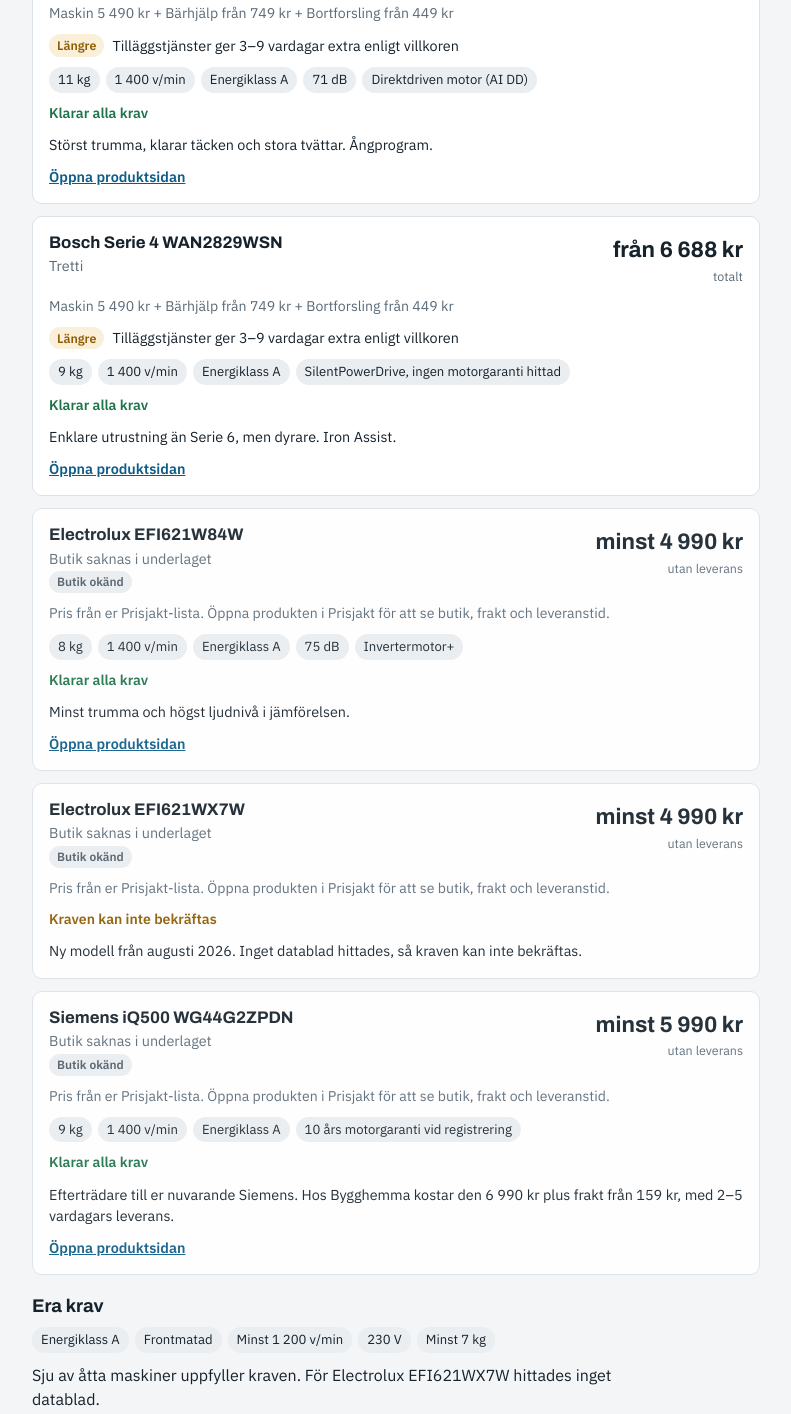
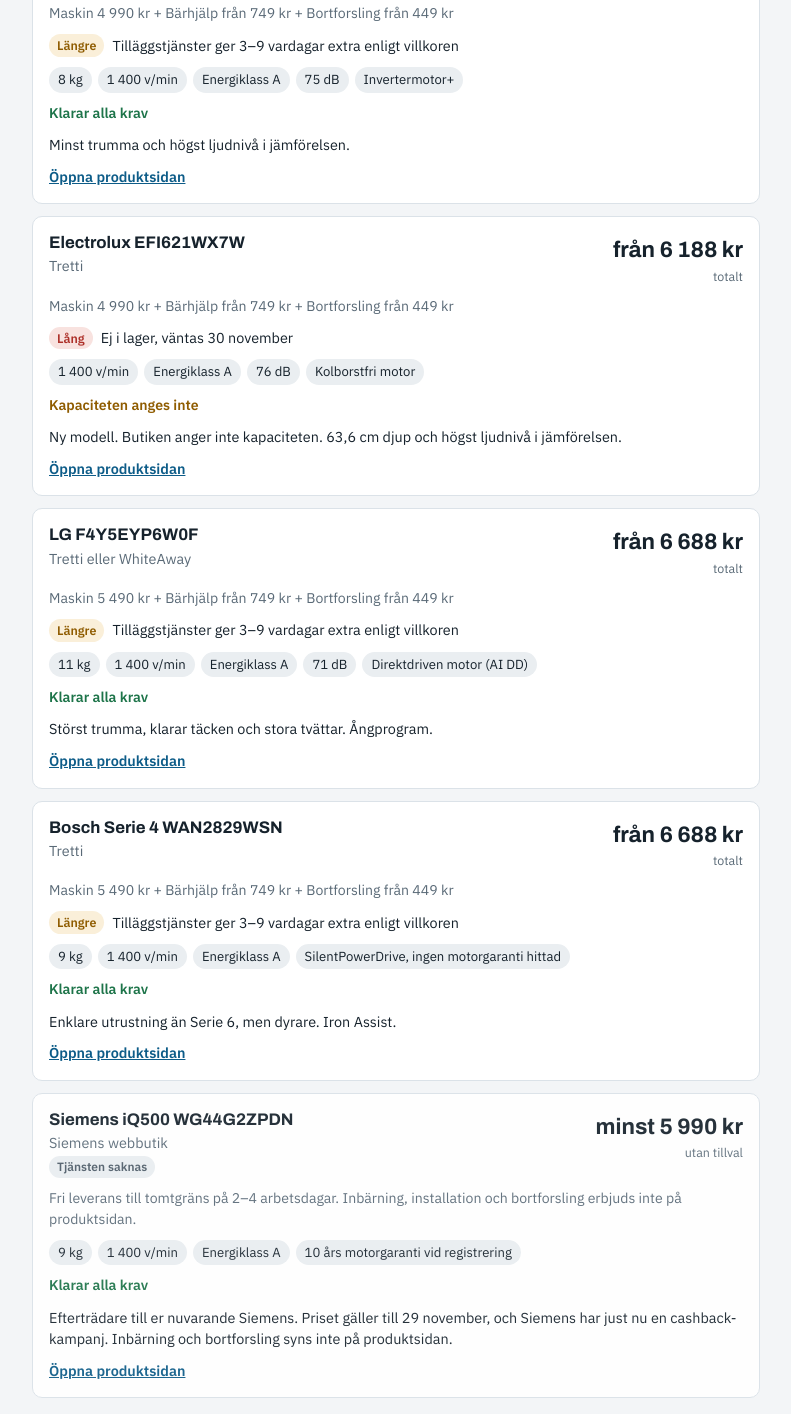
Before and after one commit to hej-design/Hemma, a plain HTML site: page tvattmaskin/index.html in a window 1280 px wide. Shown: the part 1596-3010 px from the top of the page, without its empty margins (244-1035 px from the left). Drawn offline with Linux system fonts and the light colour scheme.

Commit message:
Lägg in butiksdata för Siemens och Electrolux
Siemens webbutik, Trettis priser för båda Electrolux-modellerna och
lagerstatus för EFI621WX7W ersätter uppgifterna från Prisjakt.

Co-Authored-By: Claude Opus 5.5 <noreply@anthropic.com>
Claude-Session: https://claude.ai/code/session_01GqN3QSQXkYPDgQcP2LBHL9

```diff
--- a/tvattmaskin/index.html
+++ b/tvattmaskin/index.html
@@ -148,7 +148,7 @@ a:focus-visible,button:focus-visible,input:focus-visible+label{outline:2px solid
       <span class="chip">230 V</span>
       <span class="chip">Minst 7 kg</span>
     </div>
-    <p>Sju av åtta maskiner uppfyller kraven. För Electrolux EFI621WX7W hittades inget datablad.</p>
+    <p>Sju av åtta maskiner uppfyller kraven. För Electrolux EFI621WX7W anger butiken inte kapaciteten, och den finns inte i lager förrän 30 november.</p>
   </section>
 
   <section class="section" aria-labelledby="tank-h">
@@ -164,7 +164,7 @@ a:focus-visible,button:focus-visible,input:focus-visible+label{outline:2px solid
 
   <section class="sources" aria-labelledby="src-h">
     <h3 id="src-h">Källor</h3>
-    <span>Priser: er Prisjakt-lista, butikernas kassor 18 november och Pricerunner (<a href="https://www.pricerunner.se/pl/14-3325831840/Tvaettmaskiner/Bosch-Series-6-WGG244ZTSN-Vit-priser">Bosch Serie 6</a>, <a href="https://www.pricerunner.se/pl/14-3208466469/Tvaettmaskiner/LG-F4Y5EYP6W0F-Vit-priser">LG F4Y5EYP6W0F</a>, <a href="https://www.pricerunner.se/pl/14-3391531291/Tvaettmaskiner/LG-F4A1009NWK-Tvaettmaskin-Vit-priser">LG F4A1009NWK</a>, <a href="https://www.pricerunner.se/pl/14-3457619012/Tvaettmaskiner/Bosch-WAN2829WSN-Serie-4-Tvaettmaskin-priser">Bosch Serie 4</a>).</span>
+    <span>Priser: butikernas sidor och kassor 18 november, <a href="https://www.siemens-home.bsh-group.com/se/sv/product/tvatt-och-tork/tvattmaskin/frontmatad-tvattmaskin/WG44G2ZPDN">Siemens webbutik</a>, <a href="https://www.tretti.se/vitvaror/tvattmaskin/frontmatad-tvattmaskin/product/electrolux-efi621wx7w/">Tretti (EFI621WX7W)</a> och Pricerunner (<a href="https://www.pricerunner.se/pl/14-3403500775/Tvaettmaskiner/Siemens-WG44G2ZPDN-priser">Siemens iQ500</a>, <a href="https://www.pricerunner.se/pl/14-3391531099/Tvaettmaskiner/Electrolux-EFI621W84W-Tvaettmaskin-Vit-priser">Electrolux EFI621W84W</a>, <a href="https://www.pricerunner.se/pl/14-3325831840/Tvaettmaskiner/Bosch-Series-6-WGG244ZTSN-Vit-priser">Bosch Serie 6</a>, <a href="https://www.pricerunner.se/pl/14-3208466469/Tvaettmaskiner/LG-F4Y5EYP6W0F-Vit-priser">LG F4Y5EYP6W0F</a>, <a href="https://www.pricerunner.se/pl/14-3391531291/Tvaettmaskiner/LG-F4A1009NWK-Tvaettmaskin-Vit-priser">LG F4A1009NWK</a>, <a href="https://www.pricerunner.se/pl/14-3457619012/Tvaettmaskiner/Bosch-WAN2829WSN-Serie-4-Tvaettmaskin-priser">Bosch Serie 4</a>).</span>
     <span>Datablad: <a href="https://media3.bsh-group.com/Documents/specsheet/sv-SE/WGG244ZTSN.pdf">Bosch Serie 6</a>, <a href="https://media3.bsh-group.com/Documents/specsheet/sv-SE/WG44G2ZPDN.pdf">Siemens iQ500</a>, <a href="https://media3.bsh-group.com/Documents/specsheet/sv-SE/WAN2829WSN.pdf">Bosch Serie 4</a>, <a href="https://www.electrolux.dk/laundry/laundry/washing-machines/front-loader-washing-machine/efi621w84w/">Electrolux EFI621W84W</a>, <a href="https://www.elkjop.no/document/dv_doc_D18000147626/1054200/tcl-p5-vaskemaskin-fp1154wa1ne-11kg.PDF">TCL P5</a>, <a href="https://www.lg.com/no/vaskemaskiner/lg-f4y5eyp6w0f">LG F4Y5EYP6W0F</a>.</span>
     <span>Leverans och installation: <a href="https://www.elgiganten.se/kundtjanst/leverans/leverans-och-installationsavtal">Elgiganten</a>, <a href="https://www.tretti.se/pb/leveransinformation/">Tretti</a>, <a href="https://www.whiteaway.se/leveransinformation/">WhiteAway</a>, <a href="https://www.elgiganten.se/magazine/vitvaror/tvattmaskin/guide-har-du-ocksa-gjort-den-har-tvattmaskinstabben">Elgigantens installationsguide</a>.</span>
     <span>Ägarförhållanden: <a href="https://app.dealroom.co/companies/whiteaway">Dealroom</a>, <a href="https://www.realtid.se/bors-finans/qliro-saljer-tretti-till-whiteaway/">Realtid</a>.</span>
@@ -191,6 +191,12 @@ const STORES = {
     self:    { parts: [['Leverans till tomtgräns 8–17', 299], ['Gamla till återvinningscentral', 0]], from: false, time: '1–2 dagar. 349 kr i stället för 299 kr om ni väljer dag och tid', state: 'ok' },
     carry:   { parts: [['Leverans med inbärning', 649], ['Bortforsling', 349]], from: false, time: '2 dagar enligt kassan', state: 'ok' },
     install: { parts: [['Leverans med inbärning', 649], ['Installation', 799], ['Bortforsling', 349]], from: false, time: 'Ni väljer dag och tidsfönster i kassan', state: 'book' }
+  },
+  siemens: {
+    name: 'Siemens webbutik',
+    self:    { parts: [['Leverans till tomtgräns', 0], ['Gamla till återvinningscentral', 0]], from: false, time: '2–4 arbetsdagar', state: 'ok' },
+    carry:   null,
+    install: null
   },
   wa: {
     name: 'WhiteAway-gruppen',
@@ -221,18 +227,19 @@ const MACHINES = [
     motor: 'Invertermotor', req: true,
     note: 'Klubbpriset kräver medlemskap hos Elgiganten. 62 cm djup. Kortare historik som vitvarumärke i Sverige.',
     link: 'https://www.elgiganten.se/brand/tcl' },
-  { id: 'siemens', name: 'Siemens iQ500 WG44G2ZPDN', shop: null, price: 5990, kg: 9, rpm: 1400, energy: 'A', db: null,
+  { id: 'siemens', name: 'Siemens iQ500 WG44G2ZPDN', shop: 'Siemens webbutik', store: 'siemens', price: 5990, kg: 9, rpm: 1400, energy: 'A', db: null,
     motor: '10 års motorgaranti vid registrering', req: true,
-    note: 'Efterträdare till er nuvarande Siemens. Hos Bygghemma kostar den 6 990 kr plus frakt från 159 kr, med 2–5 vardagars leverans.',
-    link: 'https://www.bygghemma.se/kok-och-bad/vitvaror/tvattmaskin/frontmatad-tvattmaskin/frontmatad-tvattmaskin-siemens-wg44g2zpdn-iq500-med-kolborstfri-motor/p-1917174' },
-  { id: 'elux84', name: 'Electrolux EFI621W84W', shop: null, price: 4990, kg: 8, rpm: 1400, energy: 'A', db: 75,
+    note: 'Efterträdare till er nuvarande Siemens. Priset gäller till 29 november, och Siemens har just nu en cashback-kampanj. Inbärning och bortforsling syns inte på produktsidan.',
+    link: 'https://www.siemens-home.bsh-group.com/se/sv/product/tvatt-och-tork/tvattmaskin/frontmatad-tvattmaskin/WG44G2ZPDN' },
+  { id: 'elux84', name: 'Electrolux EFI621W84W', shop: 'Tretti', store: 'wa', price: 4990, kg: 8, rpm: 1400, energy: 'A', db: 75,
     motor: 'Invertermotor+', req: true,
     note: 'Minst trumma och högst ljudnivå i jämförelsen.',
-    link: 'https://www.netonnet.se/art/vitvaror/tvattmaskin/frontmatad-tvattmaskin/electrolux-efi621w84w/1052886.17968/' },
-  { id: 'eluxx7', name: 'Electrolux EFI621WX7W', shop: null, price: 4990, kg: null, rpm: null, energy: null, db: null,
-    motor: null, req: null,
-    note: 'Ny modell från augusti 2026. Inget datablad hittades, så kraven kan inte bekräftas.',
-    link: null }
+    link: 'https://www.pricerunner.se/pl/14-3391531099/Tvaettmaskiner/Electrolux-EFI621W84W-Tvaettmaskin-Vit-priser' },
+  { id: 'eluxx7', name: 'Electrolux EFI621WX7W', shop: 'Tretti', store: 'wa', price: 4990, kg: null, rpm: 1400, energy: 'A', db: 76,
+    motor: 'Kolborstfri motor', req: null,
+    timeOverride: { time: 'Ej i lager, väntas 30 november', state: 'bad' },
+    note: 'Ny modell. Butiken anger inte kapaciteten. 63,6 cm djup och högst ljudnivå i jämförelsen.',
+    link: 'https://www.tretti.se/vitvaror/tvattmaskin/frontmatad-tvattmaskin/product/electrolux-efi621wx7w/' }
 ];
 
 const kr = n => n.toLocaleString('sv-SE') + ' kr';
@@ -241,8 +248,11 @@ const STATE_LABEL = { ok: 'Snabb', warn: 'Längre', bad: 'Lång', book: 'Bokas'
 function costFor(m, mode) {
   if (!m.store) return null;
   const s = STORES[m.store][mode];
+  if (!s) return null;
   const fees = s.parts.reduce((a, p) => a + p[1], 0);
-  return { total: m.price + fees, fees, parts: s.parts, from: s.from, time: s.time, state: s.state };
+  const time = m.timeOverride ? m.timeOverride.time : s.time;
+  const state = m.timeOverride ? m.timeOverride.state : s.state;
+  return { total: m.price + fees, fees, parts: s.parts, from: s.from, time, state };
 }
 
 function el(tag, cls, text) {
@@ -290,7 +300,7 @@ function render(mode) {
     if (m.rec) badges.append(el('span', 'badge b-rec', 'Rekommenderas'));
     if (cheapest && m.id === cheapest.m.id) badges.append(el('span', 'badge b-cheap', 'Billigast'));
     if (m.assumed) badges.append(el('span', 'badge b-assume', 'Avgifter antagna'));
-    if (!c) badges.append(el('span', 'badge b-unk', 'Butik okänd'));
+    if (!c) badges.append(el('span', 'badge b-unk', 'Tjänsten saknas'));
     if (badges.childNodes.length) name.append(badges);
 
     const total = el('div', 'total');
@@ -299,7 +309,7 @@ function render(mode) {
       total.append(el('div', 'sub', 'totalt'));
     } else {
       total.append(el('div', 'sum', 'minst ' + kr(m.price)));
-      total.append(el('div', 'sub', 'utan leverans'));
+      total.append(el('div', 'sub', 'utan tillval'));
     }
     head.append(name, total);
     card.append(head);
@@ -312,7 +322,7 @@ function render(mode) {
       t.append(el('span', null, c.time));
       card.append(t);
     } else {
-      card.append(el('div', 'breakdown', 'Pris från er Prisjakt-lista. Öppna produkten i Prisjakt för att se butik, frakt och leveranstid.'));
+      card.append(el('div', 'breakdown', 'Fri leverans till tomtgräns på 2–4 arbetsdagar. Inbärning, installation och bortforsling erbjuds inte på produktsidan.'));
     }
 
     const specs = el('div', 'specs');
@@ -323,7 +333,7 @@ function render(mode) {
     if (m.motor) specs.append(el('span', 'chip', m.motor));
     if (specs.childNodes.length) card.append(specs);
 
-    card.append(el('div', m.req ? 'req-ok' : 'req-unk', m.req ? 'Klarar alla krav' : 'Kraven kan inte bekräftas'));
+    card.append(el('div', m.req ? 'req-ok' : 'req-unk', m.req ? 'Klarar alla krav' : 'Kapaciteten anges inte'));
     card.append(el('p', 'note', m.note));
 
     if (m.link) {
```
